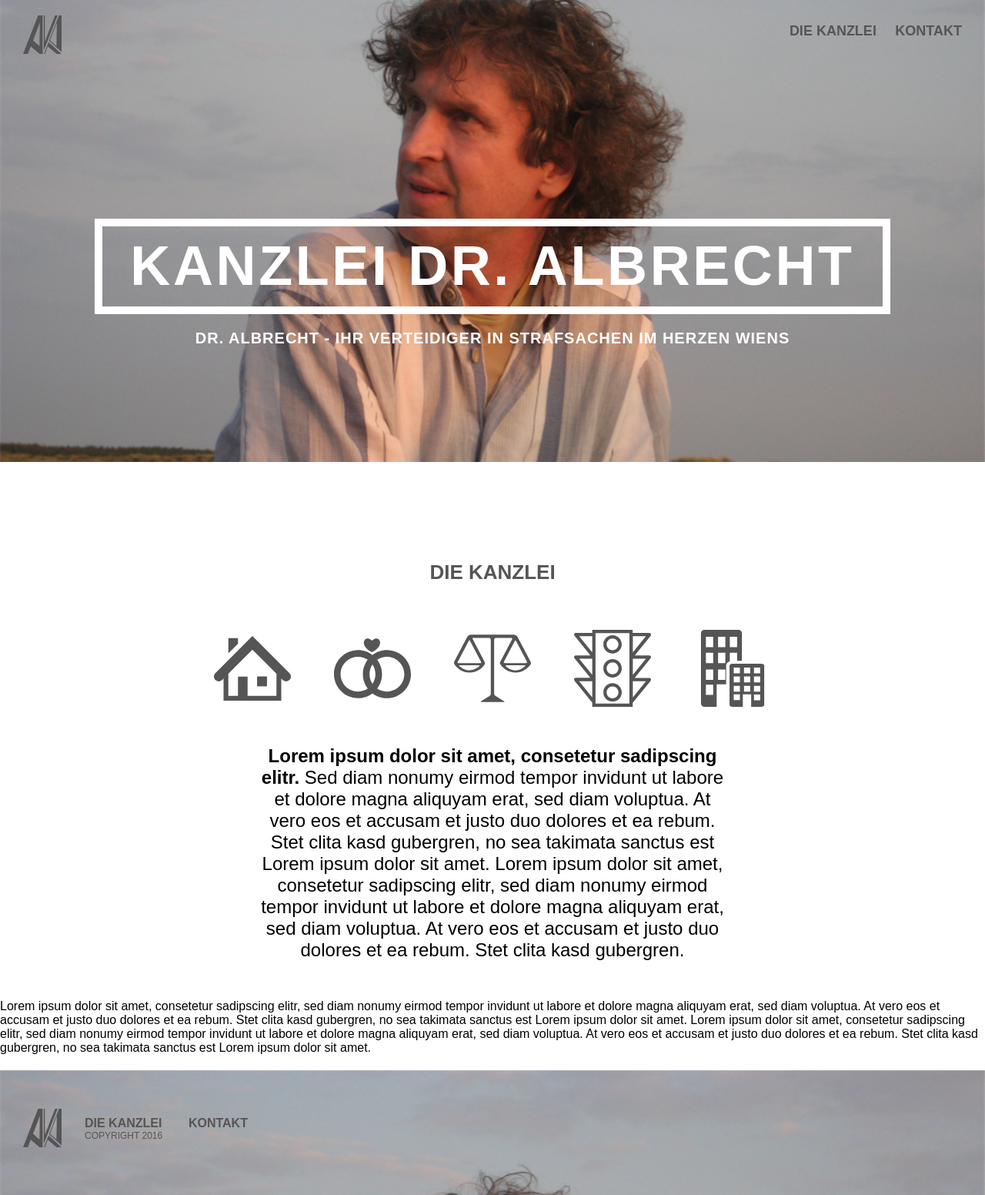
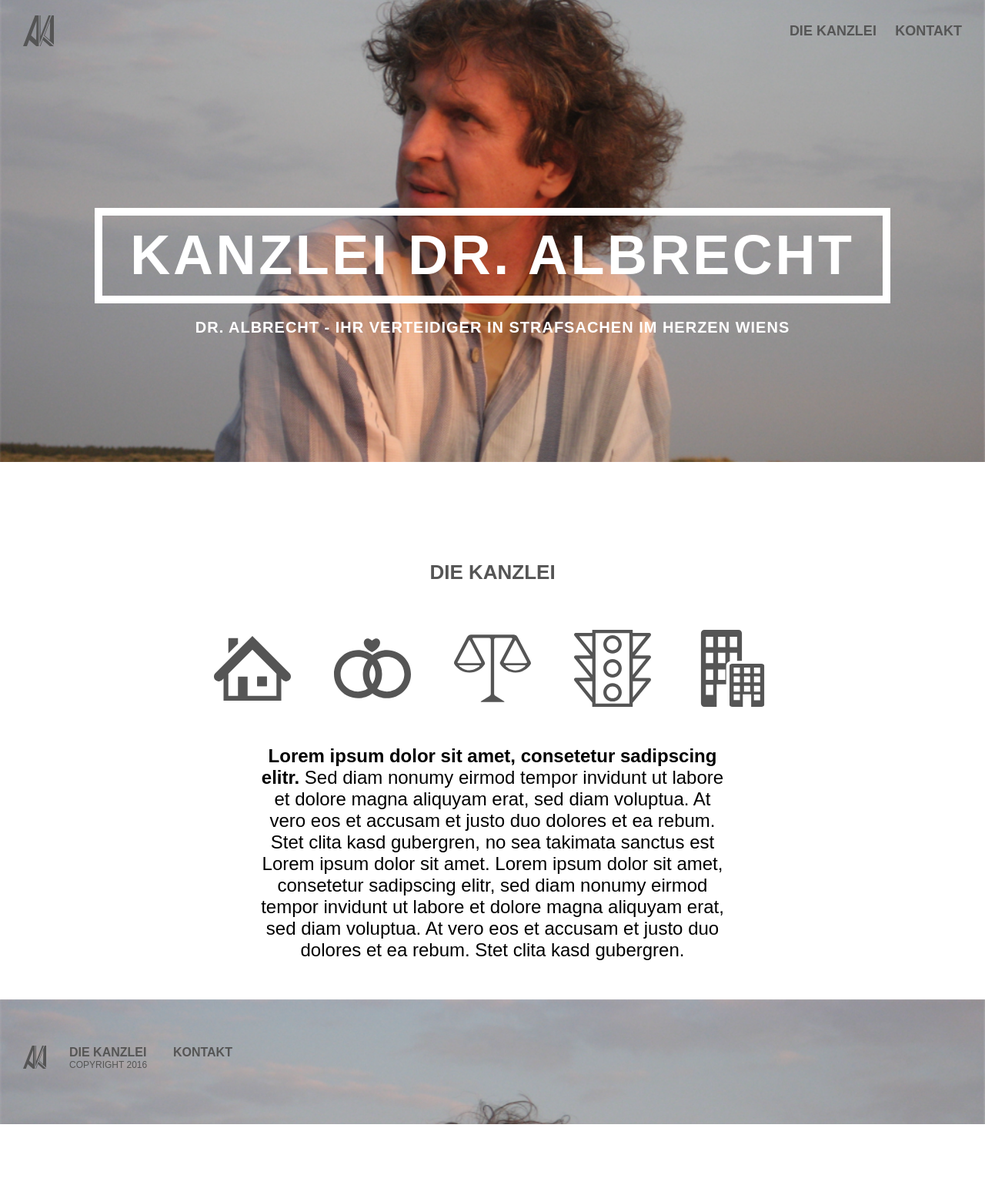
Before and after one commit to thelexn/aka-geri, a Jekyll site: the page built from index.html, in a window 1280 px wide. Shown: the whole page at 77% size. Built offline with Jekyll 4.4.1, drawn with Linux system fonts in a browser that asks for light colours; nearby versions of some CDN libraries; after the commit the page ends 1460 px from its top, so only the background shows below that.

Commit message:
svg resicing proportionally - solved

```diff
--- a/_layouts/default.html
+++ b/_layouts/default.html
@@ -11,7 +11,7 @@
     <main class="page-content" aria-label="Content">
       <div class="wrapper">
         <p>
-          Lorem ipsum dolor sit amet, consetetur sadipscing elitr, sed diam nonumy eirmod tempor invidunt ut labore et dolore magna aliquyam erat, sed diam voluptua. At vero eos et accusam et justo duo dolores et ea rebum. Stet clita kasd gubergren, no sea takimata sanctus est Lorem ipsum dolor sit amet. Lorem ipsum dolor sit amet, consetetur sadipscing elitr, sed diam nonumy eirmod tempor invidunt ut labore et dolore magna aliquyam erat, sed diam voluptua. At vero eos et accusam et justo duo dolores et ea rebum. Stet clita kasd gubergren, no sea takimata sanctus est Lorem ipsum dolor sit amet.
+          <!-- Lorem ipsum dolor sit amet, consetetur sadipscing elitr, sed diam nonumy eirmod tempor invidunt ut labore et dolore magna aliquyam erat, sed diam voluptua. At vero eos et accusam et justo duo dolores et ea rebum. Stet clita kasd gubergren, no sea takimata sanctus est Lorem ipsum dolor sit amet. Lorem ipsum dolor sit amet, consetetur sadipscing elitr, sed diam nonumy eirmod tempor invidunt ut labore et dolore magna aliquyam erat, sed diam voluptua. At vero eos et accusam et justo duo dolores et ea rebum. Stet clita kasd gubergren, no sea takimata sanctus est Lorem ipsum dolor sit amet. -->
         </p>
       </div>
     </main>
--- a/_sass/3-modules/_about.sass
+++ b/_sass/3-modules/_about.sass
@@ -16,6 +16,7 @@
       +size(50px)
 
     svg
+      +size(100%)
       fill: $gray
 
     .overlay
@@ -33,7 +34,7 @@
       opacity: 0
 
       @media screen and (max-width: 548px)
-        display: none
+        // display: none
 
     .tooltiptext
       font-size: 10px
--- a/_sass/3-modules/_footer.sass
+++ b/_sass/3-modules/_footer.sass
@@ -8,9 +8,11 @@ footer
     +clearfix
 
     .logo
+      +size(30px)
       float: left
-      margin-right: 30px
-      path
+      margin: 10px 30px 0 0
+      svg
+        +size(100%)
         fill: $gray
 
     .content-wrap
--- a/_sass/3-modules/_header.sass
+++ b/_sass/3-modules/_header.sass
@@ -5,10 +5,11 @@
   height: 600px
 
   .logo
+    +size(40px)
     float: left
     margin: 20px 0 0 30px
-    // border: 1px solid $gray
     svg
+      +size(100%)
       fill: $gray
 
   .site-nav
```
Also changed, not shown: _includes/icons/logo1.svg.
